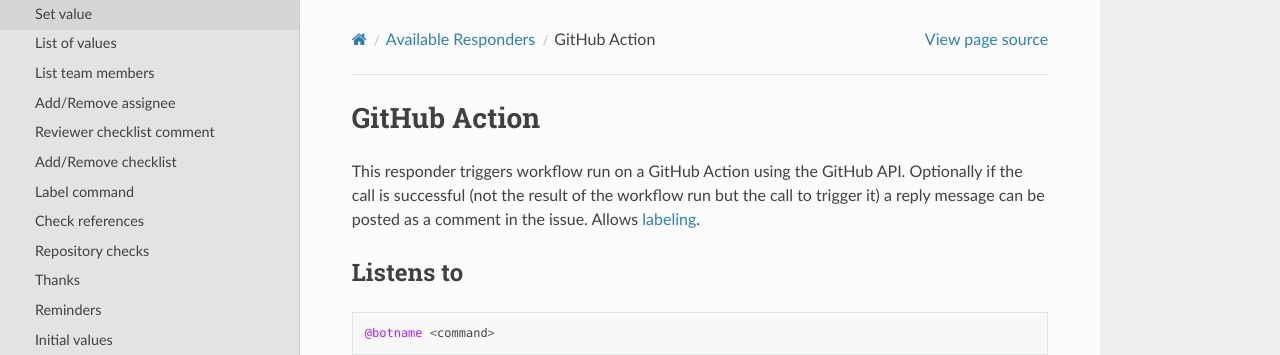
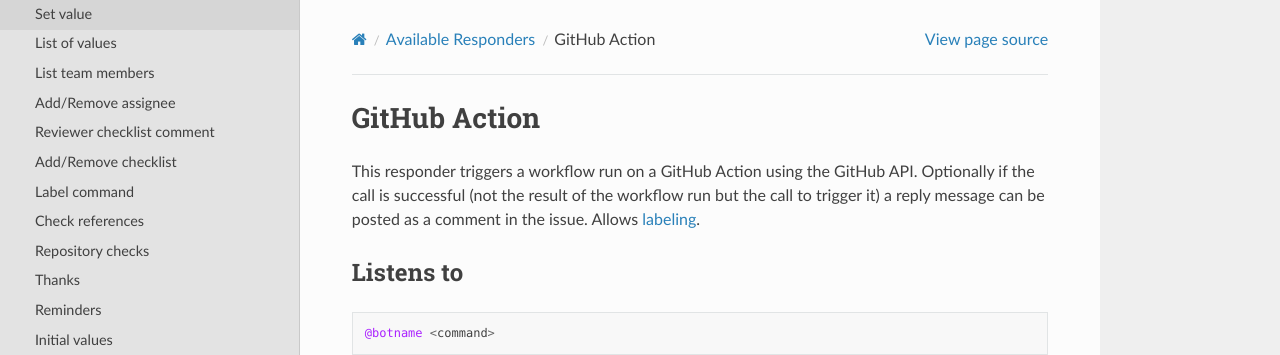
Before and after one commit to openjournals/buffy, a Sphinx documentation site: the page built from docs/responders/github_action.md, in a window 1280 px wide and 900 px high. Shown: the top 355 px of the window. Built offline with Sphinx 7.4.7 and the Read the Docs theme 2.0.0, drawn with Linux system fonts in a browser that asks for light colours.

```diff
--- a/docs/responders/github_action.md
+++ b/docs/responders/github_action.md
@@ -1,7 +1,7 @@
 GitHub Action
 =============
 
-This responder triggers workflow run on a GitHub Action using the GitHub API. Optionally if the call is successful (not the result of the workflow run but the call to trigger it) a reply message can be posted as a comment in the issue.
+This responder triggers a workflow run on a GitHub Action using the GitHub API. Optionally if the call is successful (not the result of the workflow run but the call to trigger it) a reply message can be posted as a comment in the issue.
 Allows [labeling](../labeling).
 
 ## Listens to
```
